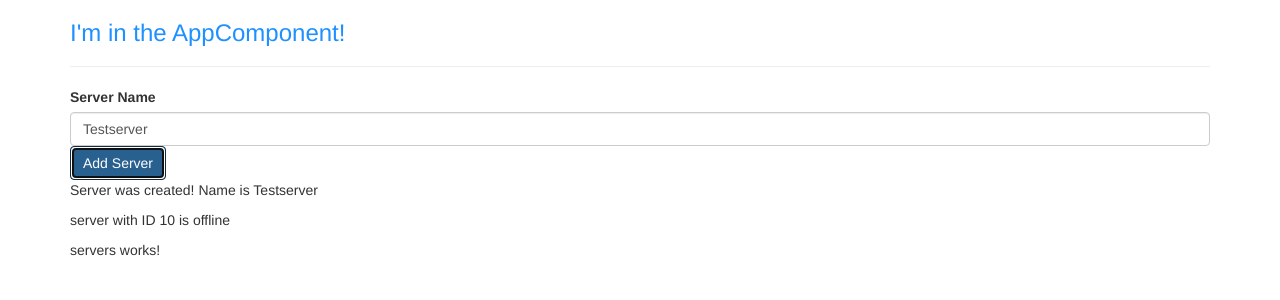
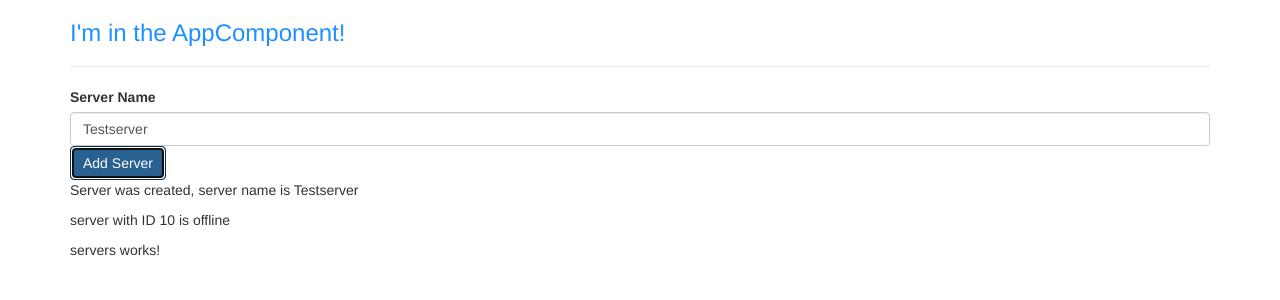
Before and after one commit to lex-attax/Angular5, an Angular app in the folder my-first-app/: page / in a window 1280 px wide. Both pictures are taken after a click on the button "Add Server". Shown: the top 300 px of the page. Built offline with nearby package versions, Linux system fonts and the light colour scheme.

Commit message:
add ngIf

```diff
--- a/my-first-app/src/app/servers/servers.component.html
+++ b/my-first-app/src/app/servers/servers.component.html
@@ -18,7 +18,9 @@
     [disabled]="!allowNewServer"
     (click)="onCreateServer()">Add Server</button>
 <!--<p [innerText]="allowNewServer"></p>-->
-<p> {{ serverCreationStatus }} </p>
+<!--<p> {{ serverCreationStatus }} </p>-->
+<!-- * is required because ngIf is a structural directive (changes the structure of DOM)-->
+<p *ngIf="serverCreated">Server was created, server name is {{ serverName }}</p>
 <app-server></app-server>
 <p>
   servers works!
--- a/my-first-app/src/app/servers/servers.component.ts
+++ b/my-first-app/src/app/servers/servers.component.ts
@@ -11,6 +11,7 @@ export class ServersComponent implements OnInit {
   allowNewServer = false;
   serverCreationStatus = 'No server was created!';
   serverName = 'Testserver';
+  serverCreated = false;
 
   constructor() {
     setTimeout(() => {
@@ -21,6 +22,7 @@ export class ServersComponent implements OnInit {
   ngOnInit() {
   }
   onCreateServer() {
+    this.serverCreated = true;
     this.serverCreationStatus = 'Server was created! Name is ' + this.serverName;
   }
 
```
